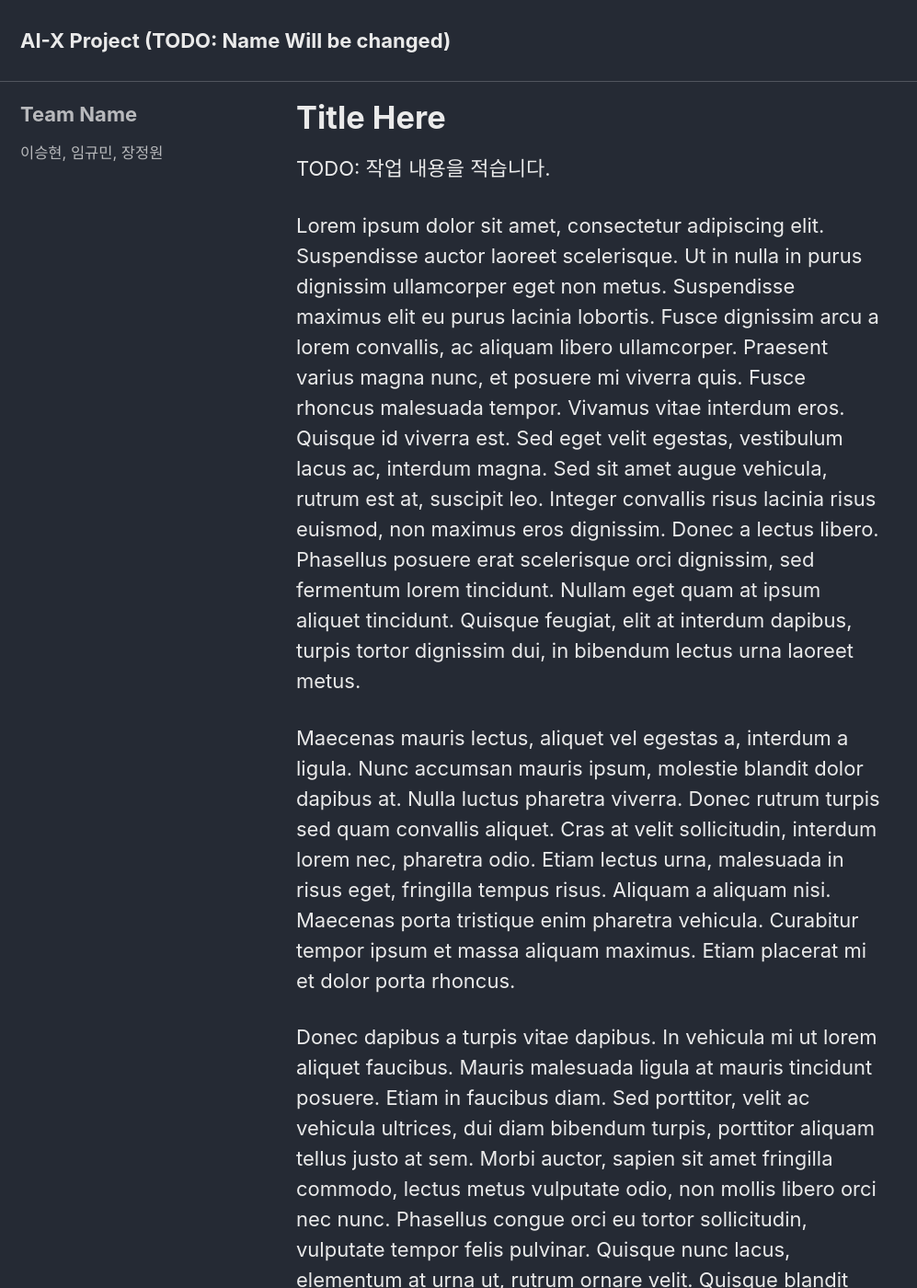
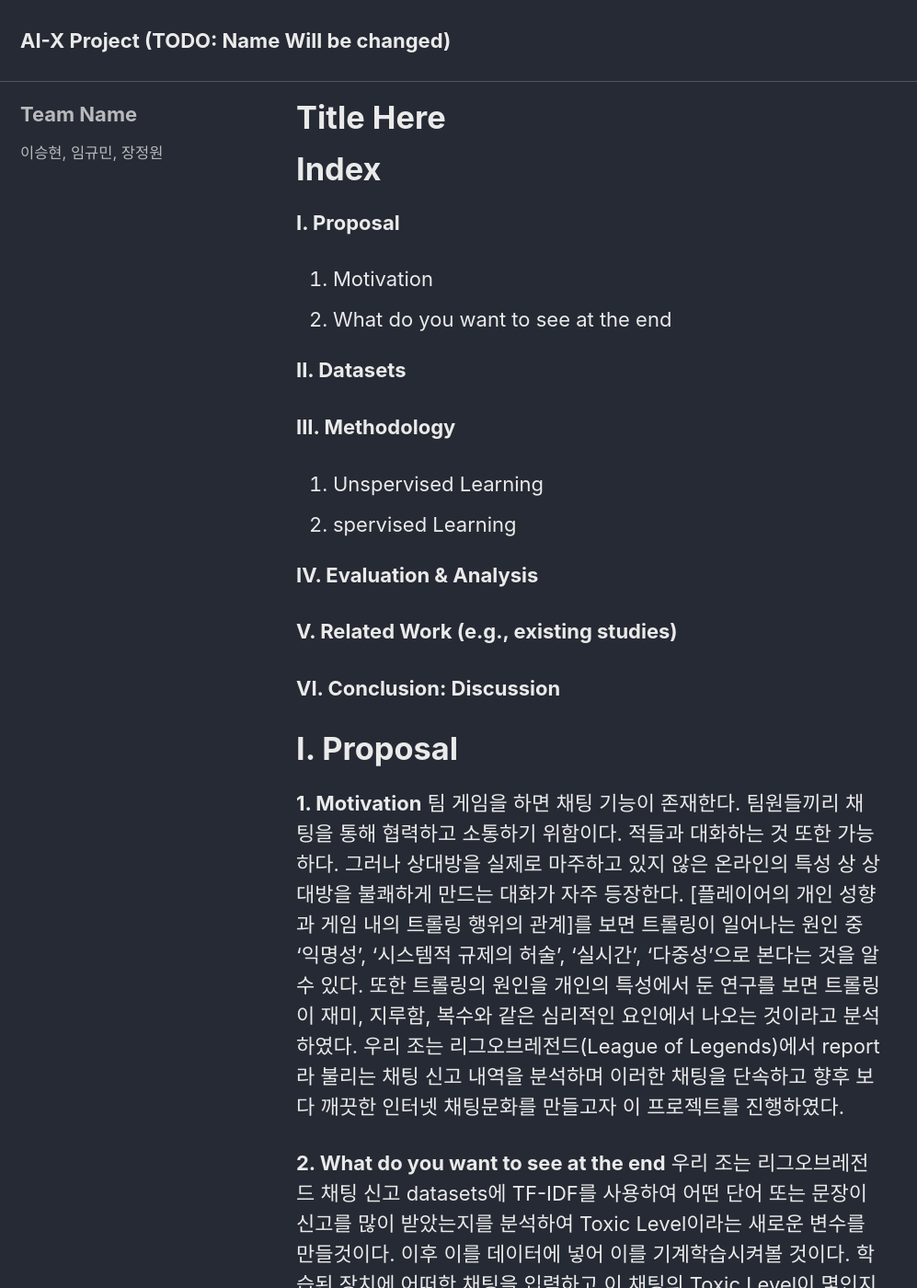
Before and after one commit to KyumKyum/gamechatban.github.io, a Jekyll site: the page built from index.md, in a window 1280 px wide and 1400 px high. Shown: the whole window at 92% size, without its empty margins (0-997 px from the left). Built offline with Jekyll 4.4.1, drawn with Linux system fonts in a browser that asks for light colours; cached includes are drawn as plain includes; some of the changed text lies outside the part shown.

Commit message:
💫 Feature: Update Content

```diff
--- a/_layouts/home.html
+++ b/_layouts/home.html
@@ -4,7 +4,7 @@ layout: archive
 
 {{ content }}
 
-<h3 class="archive__subtitle">{{ site.data.ui-text[site.locale].recent_posts | default: "Recent Posts" }}</h3>
+<h3 class="archive__subtitle">{{ site.data.ui-text[site.locale].recent_posts | default: "" }}</h3>
 
 {% if paginator %}
   {% assign posts = paginator.posts %}
--- a/index.md
+++ b/index.md
@@ -11,14 +11,48 @@ tags:
   - standard
 ---
 
-TODO: 작업 내용을 적습니다.
+# Index
 
-Lorem ipsum dolor sit amet, consectetur adipiscing elit. Suspendisse auctor laoreet scelerisque. Ut in nulla in purus dignissim ullamcorper eget non metus. Suspendisse maximus elit eu purus lacinia lobortis. Fusce dignissim arcu a lorem convallis, ac aliquam libero ullamcorper. Praesent varius magna nunc, et posuere mi viverra quis. Fusce rhoncus malesuada tempor. Vivamus vitae interdum eros. Quisque id viverra est. Sed eget velit egestas, vestibulum lacus ac, interdum magna. Sed sit amet augue vehicula, rutrum est at, suscipit leo. Integer convallis risus lacinia risus euismod, non maximus eros dignissim. Donec a lectus libero. Phasellus posuere erat scelerisque orci dignissim, sed fermentum lorem tincidunt. Nullam eget quam at ipsum aliquet tincidunt. Quisque feugiat, elit at interdum dapibus, turpis tortor dignissim dui, in bibendum lectus urna laoreet metus.
+**I. Proposal**
 
-Maecenas mauris lectus, aliquet vel egestas a, interdum a ligula. Nunc accumsan mauris ipsum, molestie blandit dolor dapibus at. Nulla luctus pharetra viverra. Donec rutrum turpis sed quam convallis aliquet. Cras at velit sollicitudin, interdum lorem nec, pharetra odio. Etiam lectus urna, malesuada in risus eget, fringilla tempus risus. Aliquam a aliquam nisi. Maecenas porta tristique enim pharetra vehicula. Curabitur tempor ipsum et massa aliquam maximus. Etiam placerat mi et dolor porta rhoncus.
+1. Motivation
+2. What do you want to see at the end
 
-Donec dapibus a turpis vitae dapibus. In vehicula mi ut lorem aliquet faucibus. Mauris malesuada ligula at mauris tincidunt posuere. Etiam in faucibus diam. Sed porttitor, velit ac vehicula ultrices, dui diam bibendum turpis, porttitor aliquam tellus justo at sem. Morbi auctor, sapien sit amet fringilla commodo, lectus metus vulputate odio, non mollis libero orci nec nunc. Phasellus congue orci eu tortor sollicitudin, vulputate tempor felis pulvinar. Quisque nunc lacus, elementum at urna ut, rutrum ornare velit. Quisque blandit sem et lobortis condimentum. Integer tristique lacinia euismod. Mauris condimentum lorem ut tincidunt aliquam.
+**II. Datasets**
 
-Nulla rhoncus at justo non semper. Duis sit amet elit elit. Proin aliquet cursus lacinia. Vivamus luctus magna tortor, et placerat odio sodales scelerisque. Nulla varius dui nec eleifend vulputate. Sed molestie mi in sem egestas rhoncus. Aliquam ultricies in augue ac feugiat. Curabitur ipsum nunc, convallis aliquet tincidunt venenatis, pretium id nulla. Praesent egestas massa eu tincidunt pellentesque. Duis eget scelerisque libero. Etiam risus purus, facilisis vel purus id, commodo laoreet purus. Vivamus vitae condimentum orci. Aenean non risus ipsum. Praesent a tortor sed purus tempor accumsan. In eros justo, auctor non augue quis, finibus accumsan lectus.
+**III. Methodology**
 
-Cras in cursus justo. Pellentesque fringilla porttitor egestas. Fusce tellus libero, auctor vitae ultricies at, porta vitae odio. Phasellus malesuada neque sit amet libero vehicula aliquet id sit amet velit. Proin eu nibh nec justo lobortis bibendum a vitae dui. Ut ultrices placerat quam. Donec sed sapien mollis, hendrerit neque a, pellentesque massa. Ut vehicula ornare ex ac dignissim. Quisque vulputate eros eu dolor dignissim aliquet. Nunc vitae elit eu urna mollis semper lobortis pretium dui. Sed arcu est, sodales sit amet luctus eget, euismod sit amet lectus.
+1. Unspervised Learning
+2. spervised Learning
+
+**IV. Evaluation & Analysis**
+
+**V. Related Work (e.g., existing studies)**
+
+**VI. Conclusion: Discussion**
+
+# I. Proposal
+
+**1. Motivation**
+팀 게임을 하면 채팅 기능이 존재한다. 팀원들끼리 채팅을 통해 협력하고 소통하기 위함이다. 적들과 대화하는 것 또한 가능하다. 그러나 상대방을 실제로 마주하고 있지 않은 온라인의 특성 상 상대방을 불쾌하게 만드는 대화가 자주 등장한다.
+[플레이어의 개인 성향과 게임 내의 트롤링 행위의 관계]를 보면 트롤링이 일어나는 원인 중 '익명성', '시스템적 규제의 허술', '실시간', '다중성'으로 본다는 것을 알 수 있다. 또한 트롤링의 원인을 개인의 특성에서 둔 연구를 보면 트롤링이 재미, 지루함, 복수와 같은 심리적인 요인에서 나오는 것이라고 분석하였다.
+우리 조는 리그오브레전드(League of Legends)에서 report라 불리는 채팅 신고 내역을 분석하며 이러한 채팅을 단속하고 향후 보다 깨끗한 인터넷 채팅문화를 만들고자 이 프로젝트를 진행하였다.
+
+**2. What do you want to see at the end**
+우리 조는 리그오브레전드 채팅 신고 datasets에 TF-IDF를 사용하여 어떤 단어 또는 문장이 신고를 많이 받았는지를 분석하여 Toxic Level이라는 새로운 변수를 만들것이다. 이후 이를 데이터에 넣어 이를 기계학습시켜볼 것이다. 학습된 장치에 어떠한 채팅을 입력하고 이 채팅의 Toxic Level이 몇인지를 맞추게 한 다음, 이 수준이면 정지를 받을지 아닐지도 파악하게 할 것이다. 또한 정지의 이유가 무엇인지까지 나오게 하는 것이 우리의 목표이다.
+
+# II. Datasets
+
+# III. Methodology
+
+**1. Unspervised Learning**
+
+**2. spervised Learning**
+
+# IV. Evaluation & Analysis
+
+# V. Related Work (e.g., existing studies)
+
+이준명, 나정환, 도영임. (2016). 플레이어의 개인 성향과 게임 내의 트롤링 행위의 관계. 한국게임학회 논문지, 16(1), 63-71, 10.7583/JKGS.2016.16.1.63
+
+#VI. Conclusion: Discussion
```
